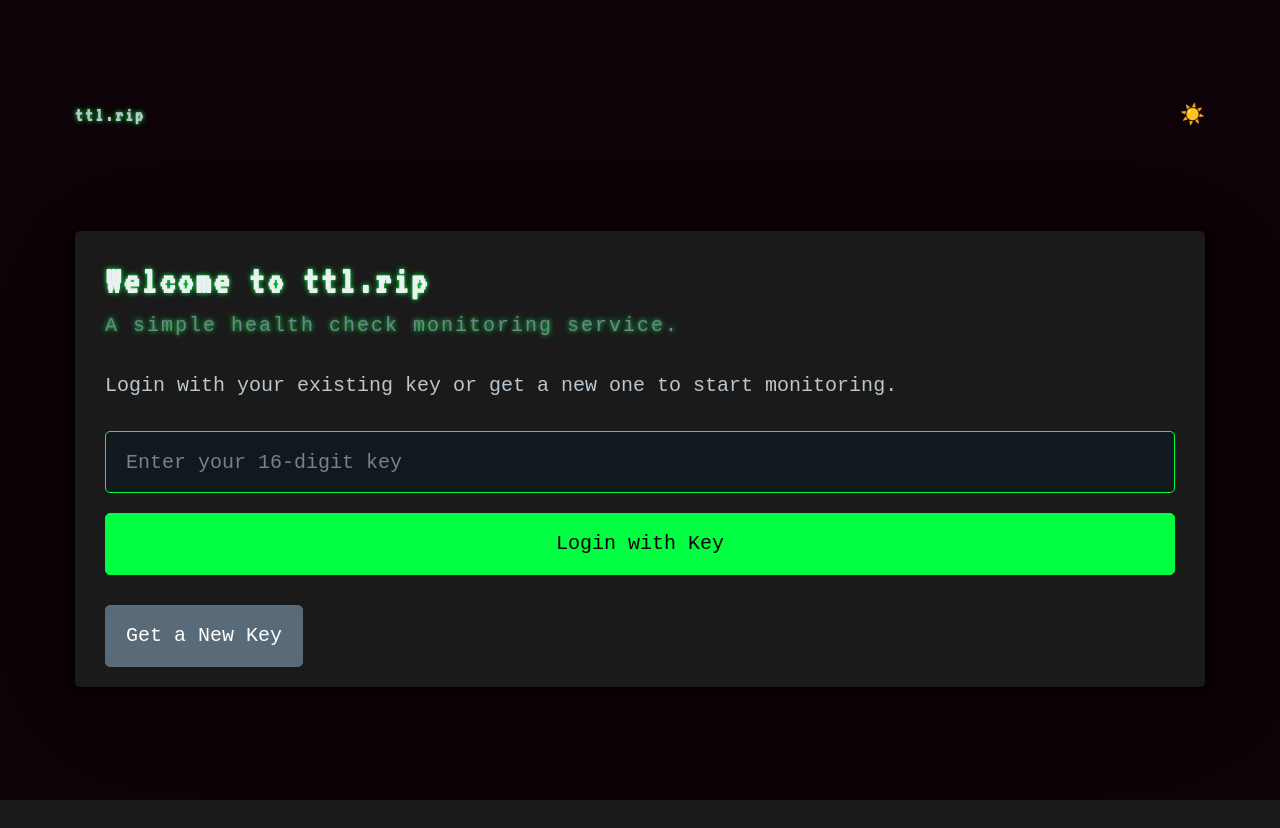
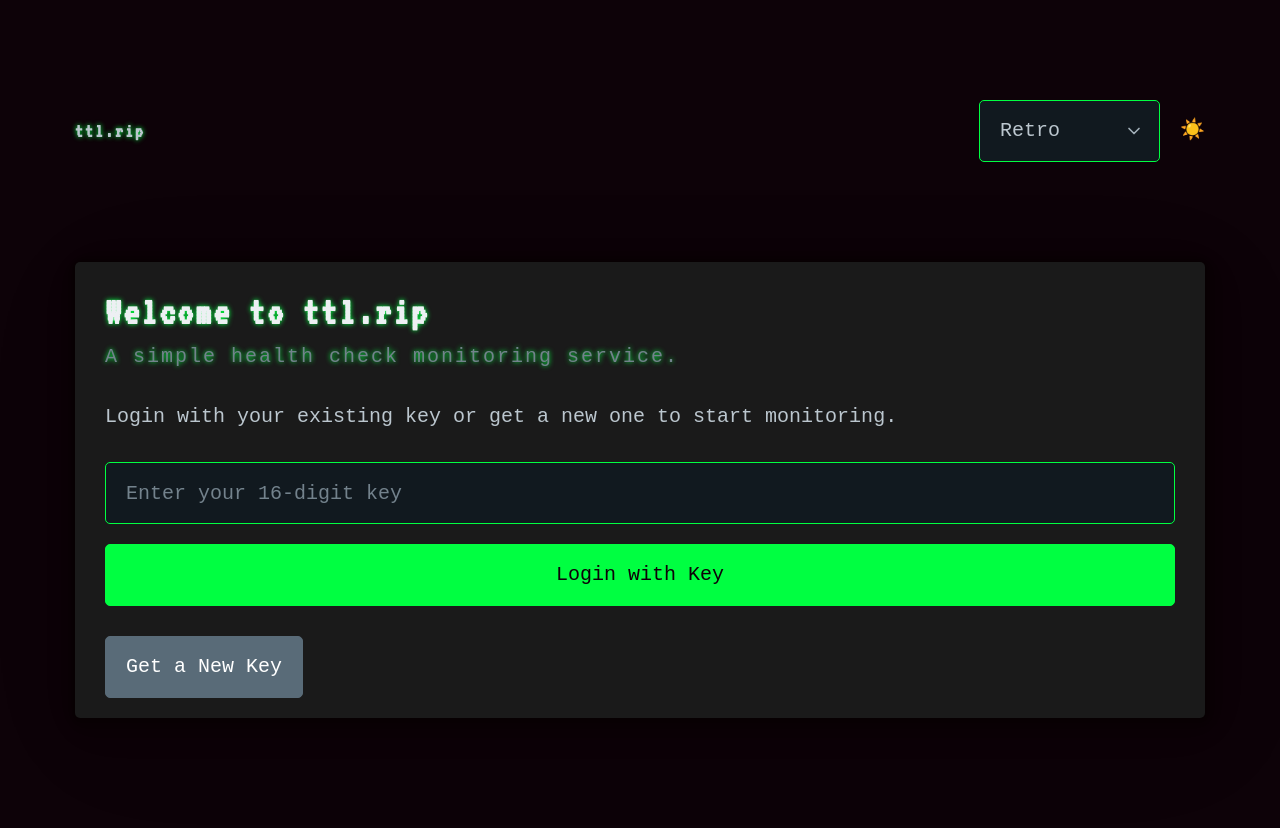
Before and after one commit to fluential/ttr.rip, a FastAPI app: page / in a window 1280 px wide. Before the commit the page ends 800 px from the top, so only its background shows below. Run offline with FastAPI, Linux system fonts and the light colour scheme.

Commit message:
feat: add theme switcher with retro and cyberpunk themes

```diff
--- /dev/null
+++ b/app/static/css/themes/retro.css
@@ -0,0 +1,98 @@
+/* Retro Theme */
+
+:root {
+    --hacker-green: #00c700; /* Darker green for light mode */
+    --text-shadow-color: rgba(0, 199, 0, 0.5);
+    --primary: #008000;
+    --primary-hover: #006400;
+    --primary-focus: rgba(0, 128, 0, 0.25);
+    --primary-inverse: #ffffff;
+}
+
+[data-theme="dark"] {
+    --hacker-green: #00ff41;
+    --hacker-bg: #0d0208;
+    --primary: var(--hacker-green);
+    --primary-hover: #39ff14;
+    --primary-focus: rgba(0, 255, 65, 0.25);
+    --primary-inverse: var(--hacker-bg);
+    --background-color: var(--hacker-bg);
+    --card-background-color: #1a1a1a;
+    --card-border-color: var(--hacker-green);
+    --form-element-border-color: var(--hacker-green);
+    --form-element-focus-color: var(--primary-focus);
+    --text-shadow-color: var(--hacker-green);
+}
+
+body {
+    font-family: 'Courier New', Courier, monospace;
+    font-size: 1.05rem;
+}
+
+h1, h2, h3, h4, h5, h6, strong {
+    font-family: 'VT323', monospace;
+    letter-spacing: 2px;
+    text-shadow: 0 0 5px var(--text-shadow-color);
+}
+
+article {
+    padding: 1rem 1.5rem;
+    margin-bottom: 1.5rem;
+}
+
+article > header, details#new-check-section > summary {
+    font-family: 'VT323', monospace;
+    letter-spacing: 2px;
+    text-shadow: 0 0 5px var(--text-shadow-color);
+    font-size: 1.5rem;
+    padding-bottom: 0.5rem;
+}
+
+article > header {
+    border-bottom: 1px solid var(--primary);
+    margin-bottom: 1.5rem;
+}
+
+details#new-check-section > summary {
+    cursor: pointer;
+}
+
+details#new-check-section[open] > summary {
+    border-bottom: 1px solid var(--primary);
+    margin-bottom: 1.5rem;
+}
+
+.ping-url {
+    font-family: 'Courier New', monospace;
+    background-color: #e0e0e0;
+    color: #008000;
+    border: 1px solid #008000;
+    padding: 5px 8px;
+    font-size: 0.9em;
+    cursor: copy;
+    width: 100%;
+    box-sizing: border-box;
+}
+
+[data-theme="dark"] .ping-url {
+    background-color: #111;
+    color: var(--hacker-green);
+    border: 1px solid var(--hacker-green);
+}
+
+.ping-url:focus {
+    box-shadow: 0 0 8px var(--primary);
+}
+
+#checks-table thead th {
+    font-family: 'VT323', monospace;
+    font-size: 1.2rem;
+    letter-spacing: 1px;
+    color: var(--primary);
+}
+
+#checks-table tbody td {
+    font-family: 'Courier New', Courier, monospace;
+    font-size: 0.95rem;
+    vertical-align: middle;
+}
--- a/app/web/templates/base.html
+++ b/app/web/templates/base.html
@@ -7,80 +7,8 @@
     <link rel="stylesheet" href="https://cdn.jsdelivr.net/npm/@picocss/pico@1/css/pico.min.css">
     <link rel="preconnect" href="https://fonts.googleapis.com">
     <link rel="preconnect" href="https://fonts.gstatic.com" crossorigin>
-    <link href="https://fonts.googleapis.com/css2?family=VT323&display=swap" rel="stylesheet">
-    <style>
-        :root {
-            --hacker-green: #00ff41;
-            --hacker-bg: #0d0208;
-        }
-        [data-theme="dark"] {
-            --primary: var(--hacker-green);
-            --primary-hover: #39ff14;
-            --primary-focus: rgba(0, 255, 65, 0.25);
-            --primary-inverse: var(--hacker-bg);
-            --background-color: var(--hacker-bg);
-            --card-background-color: #1a1a1a;
-            --card-border-color: var(--hacker-green);
-            --form-element-border-color: var(--hacker-green);
-            --form-element-focus-color: var(--primary-focus);
-        }
-        body {
-            font-family: 'Courier New', Courier, monospace;
-            font-size: 1.05rem;
-        }
-        h1, h2, h3, h4, h5, h6, strong {
-            font-family: 'VT323', monospace;
-            letter-spacing: 2px;
-            text-shadow: 0 0 5px var(--hacker-green);
-        }
-        article {
-            padding: 1rem 1.5rem;
-            margin-bottom: 1.5rem;
-        }
-        article > header, details#new-check-section > summary {
-            font-family: 'VT323', monospace;
-            letter-spacing: 2px;
-            text-shadow: 0 0 5px var(--hacker-green);
-            font-size: 1.5rem;
-            padding-bottom: 0.5rem;
-        }
-        article > header {
-            border-bottom: 1px solid var(--hacker-green);
-            margin-bottom: 1.5rem;
-        }
-        details#new-check-section > summary {
-            cursor: pointer;
-        }
-        details#new-check-section[open] > summary {
-            border-bottom: 1px solid var(--hacker-green);
-            margin-bottom: 1.5rem;
-        }
-        .ping-url {
-            font-family: 'Courier New', monospace;
-            background-color: #111;
-            color: var(--hacker-green);
-            border: 1px solid var(--hacker-green);
-            padding: 5px 8px;
-            font-size: 0.9em;
-            cursor: copy;
-            width: 100%;
-            box-sizing: border-box;
-        }
-        .ping-url:focus {
-            box-shadow: 0 0 8px var(--hacker-green);
-        }
-        #checks-table thead th {
-            font-family: 'VT323', monospace;
-            font-size: 1.2rem;
-            letter-spacing: 1px;
-            color: var(--hacker-green);
-        }
-        #checks-table tbody td {
-            font-family: 'Courier New', Courier, monospace;
-            font-size: 0.95rem;
-            vertical-align: middle;
-        }
-    </style>
+    <link href="https://fonts.googleapis.com/css2?family=VT323&family=Orbitron:wght@700&family=Share+Tech+Mono&display=swap" rel="stylesheet">
+    <link rel="stylesheet" id="theme-style" href="">
 </head>
 <body>
     <main class="container">
@@ -97,6 +25,12 @@
                 {% elif request.cookies.get("auth_key") %}
                     <li><a href="/">Logout</a></li>
                 {% endif %}
+                <li>
+                    <select id="theme-selector" style="margin-bottom: 0;">
+                        <option value="retro">Retro</option>
+                        <option value="cyberpunk">Cyberpunk</option>
+                    </select>
+                </li>
                 <li><a href="#" id="theme-switcher" title="Switch theme"></a></li>
             </ul>
         </nav>
@@ -104,27 +38,50 @@
     </main>
     <script>
         const themeSwitcher = document.getElementById('theme-switcher');
+        const themeSelector = document.getElementById('theme-selector');
+        const themeStyle = document.getElementById('theme-style');
         const html = document.documentElement;
 
-        const setTheme = (theme) => {
-            html.setAttribute('data-theme', theme);
-            localStorage.setItem('theme', theme);
+        // Handles light/dark mode
+        const setColorMode = (mode) => {
+            html.setAttribute('data-theme', mode);
+            localStorage.setItem('colorMode', mode);
             if (themeSwitcher) {
-                themeSwitcher.textContent = theme === 'dark' ? '☀️' : '🌙';
+                themeSwitcher.textContent = mode === 'dark' ? '☀️' : '🌙';
             }
+        };
+
+        // Handles app theme (retro, cyberpunk)
+        const setAppTheme = (themeName) => {
+            if (themeStyle) {
+                themeStyle.setAttribute('href', `/static/css/themes/${themeName}.css`);
+            }
+            if (themeSelector) {
+                themeSelector.value = themeName;
+            }
+            localStorage.setItem('appTheme', themeName);
         };
 
         if (themeSwitcher) {
             themeSwitcher.addEventListener('click', (e) => {
                 e.preventDefault();
-                const currentTheme = html.getAttribute('data-theme');
-                setTheme(currentTheme === 'dark' ? 'light' : 'dark');
+                const currentMode = html.getAttribute('data-theme');
+                setColorMode(currentMode === 'dark' ? 'light' : 'dark');
+            });
+        }
+
+        if (themeSelector) {
+            themeSelector.addEventListener('change', (e) => {
+                setAppTheme(e.target.value);
             });
         }
 
         // Set theme on initial load
-        const savedTheme = localStorage.getItem('theme') || 'dark';
-        setTheme(savedTheme);
+        const savedAppTheme = localStorage.getItem('appTheme') || 'retro';
+        const savedColorMode = localStorage.getItem('colorMode') || 'dark';
+
+        setAppTheme(savedAppTheme);
+        setColorMode(savedColorMode);
 
         // New Check link handler
         const newCheckLink = document.getElementById('new-check-link');
```
Also changed, not shown: app/static/css/themes/cyberpunk.css (added, +113 -0 lines).
